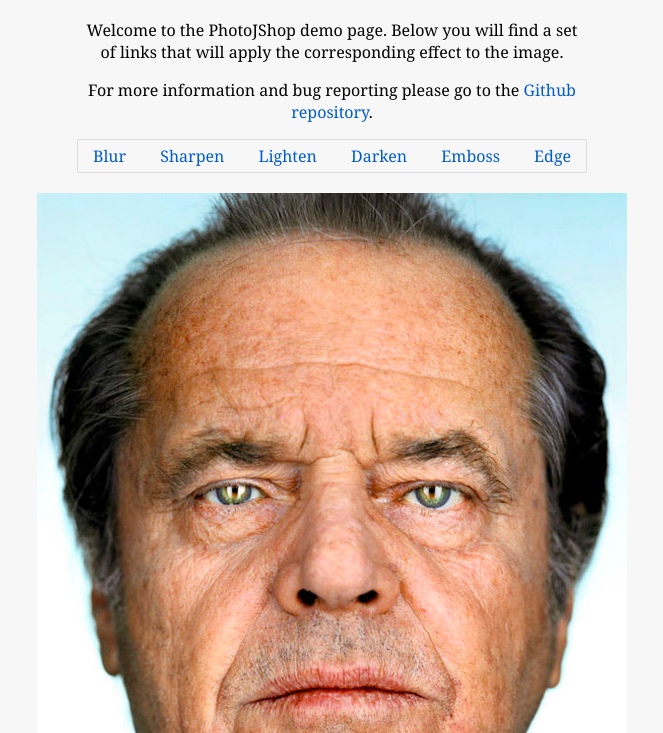
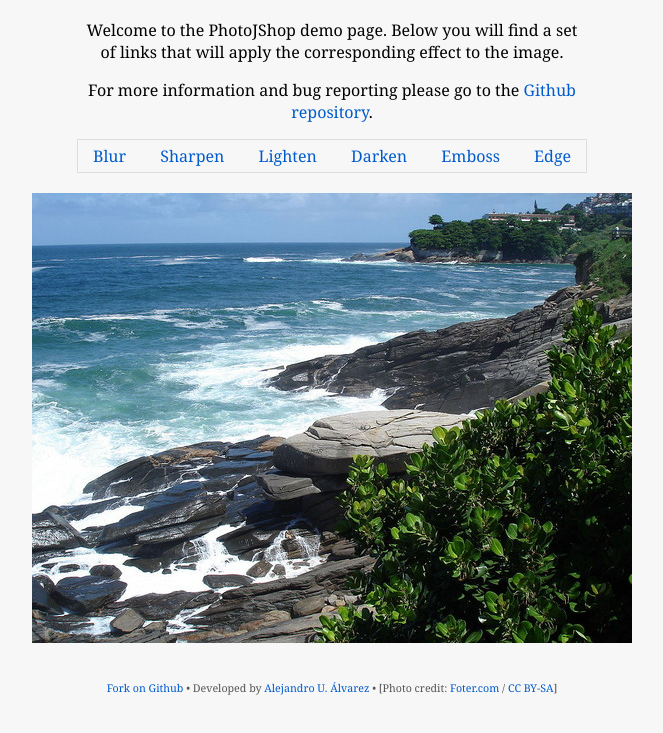
Before and after one commit to aurbano/photojshop, a plain HTML site: page index.html in a window 1280 px wide. Shown: the part 67-800 px from the top of the page, without its empty margins (308-971 px from the left). Drawn offline with Linux system fonts and the light colour scheme.

Commit message:
Royalty free photo

```diff
--- a/index.html
+++ b/index.html
@@ -79,10 +79,10 @@ $(document).ready(function(){
 	</ul>
 </nav>
 <article>
-	<img src="demo/img/jack.jpg" id="jack" width="590" height="725" alt="Jack" />
+	<img src="demo/img/ocean.jpg" id="jack" alt="Jack" />
 </article>
 <footer>
-	<small><a href="https://github.com/aurbano/PhotoJShop">Fork on Github</a> &bull; Developed by <a href="http://urbanoalvarez.es">Alejandro U. Álvarez</a></small>
+	<small><a href="https://github.com/aurbano/PhotoJShop">Fork on Github</a> &bull; Developed by <a href="http://urbanoalvarez.es">Alejandro U. Álvarez</a> &bull; [Photo credit: <a href="http://foter.com/Nature/">Foter.com</a> / <a href="http://creativecommons.org/licenses/by-sa/2.5/">CC BY-SA</a>]</small>
 </footer>
 </body>
 </html>
```
Also changed, not shown: demo/img/jack.jpg (deleted), demo/img/ocean.jpg (added).
